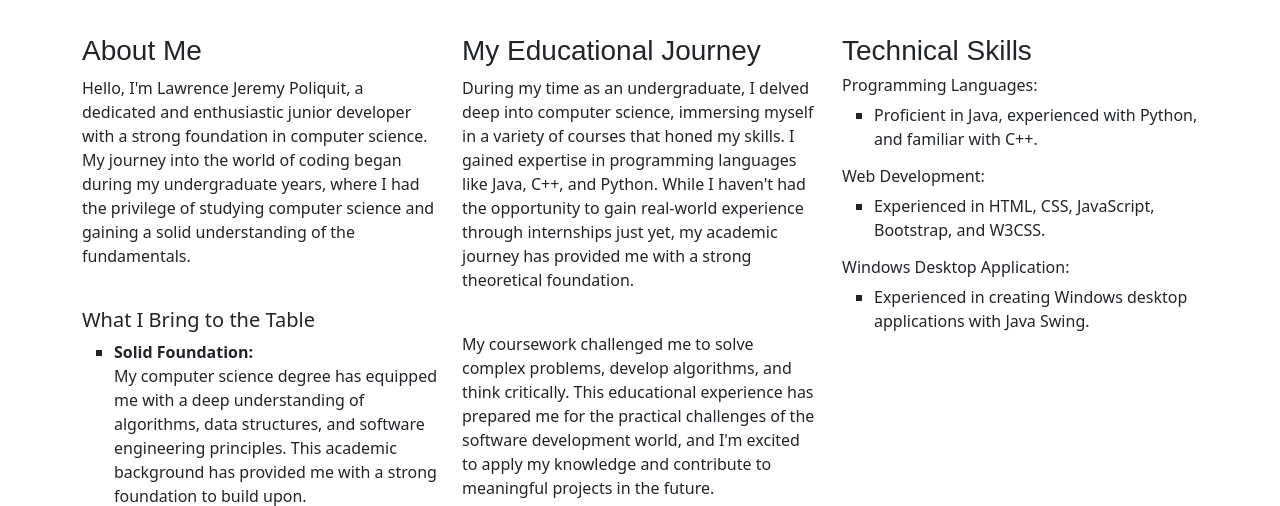
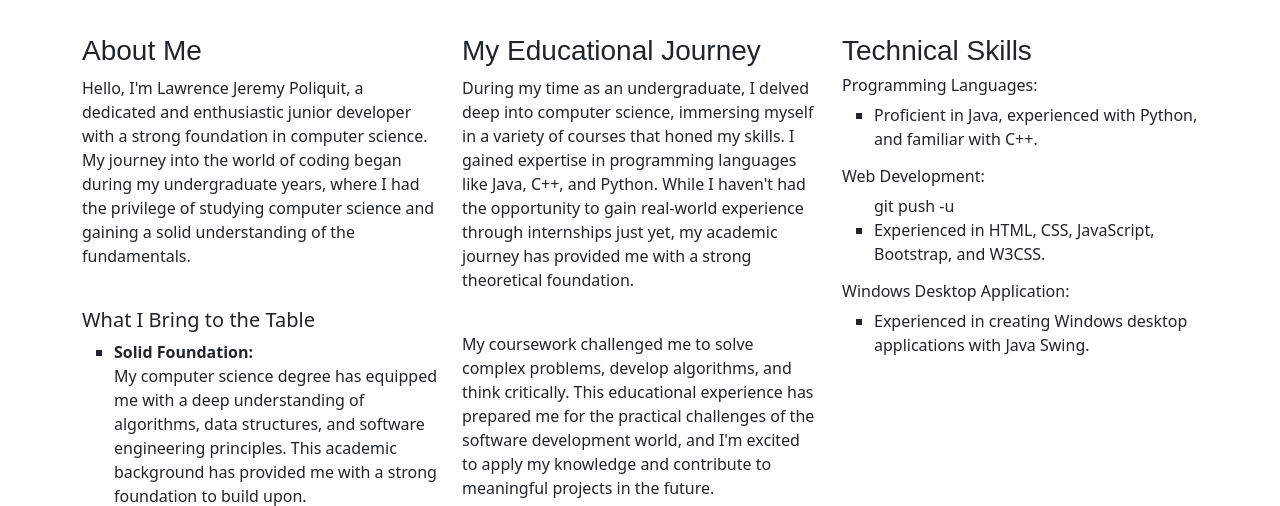
Before and after one commit to Poliquit/jeremypoliquit.github.io, a PHP site: page / in a window 1280 px wide. Shown: the part 206-712 px from the top of the page. Run offline with PHP 8.4, Linux system fonts and the light colour scheme; some web fonts are replaced.

Commit message:
Initialize commit

```diff
--- a/index.php
+++ b/index.php
@@ -51,7 +51,7 @@
                 </ul>
 
                 <h6>Web Development:</h6>
-                <ul>
+                <ul>git push -u <remote-name> <branch-name>
                     <li>Experienced in HTML, CSS, JavaScript, Bootstrap, and W3CSS.</li>
                 </ul>
                 <h6>Windows Desktop Application:</h6>
```
